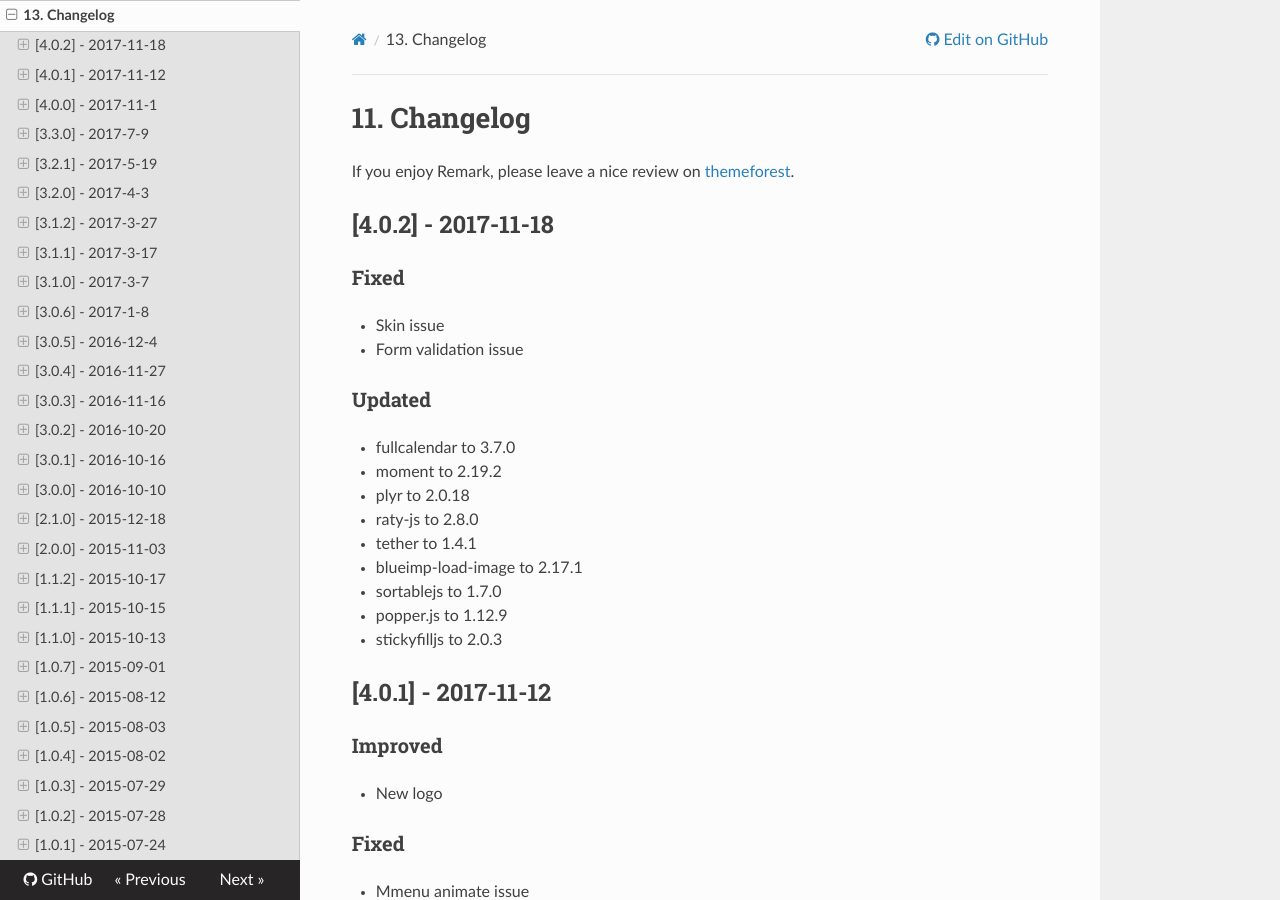
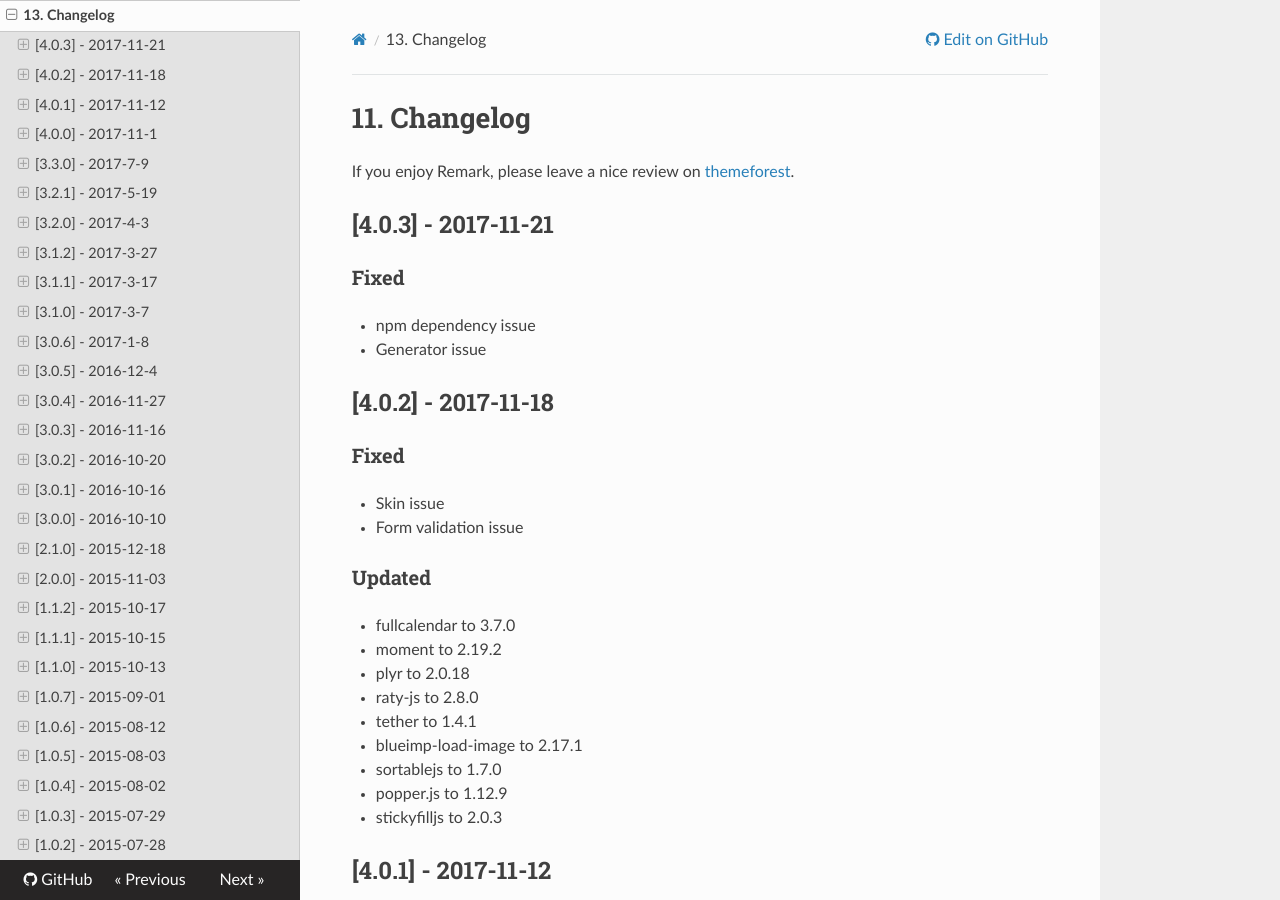
Before and after one commit to thecreation/remark-docs, an MkDocs documentation site: the page built from docs/changelog.md, in a window 1280 px wide and 900 px high. Built offline with MkDocs 1.6.1, drawn with Linux system fonts in a browser that asks for light colours; nearby versions of some CDN libraries; old or Windows-style settings are respelled for this version of MkDocs.

Commit message:
commit message

```diff
--- a/docs/changelog.md
+++ b/docs/changelog.md
@@ -1,6 +1,12 @@
 #11. Changelog
 
 If you enjoy Remark, please leave a nice review on [themeforest](https://themeforest.net/item/remark-responsive-bootstrap-4-admin-template/11989202).
+
+[4.0.3] - 2017-11-21
+--------------------
+### Fixed
+- npm dependency issue
+- Generator issue
 
 [4.0.2] - 2017-11-18
 --------------------
```
